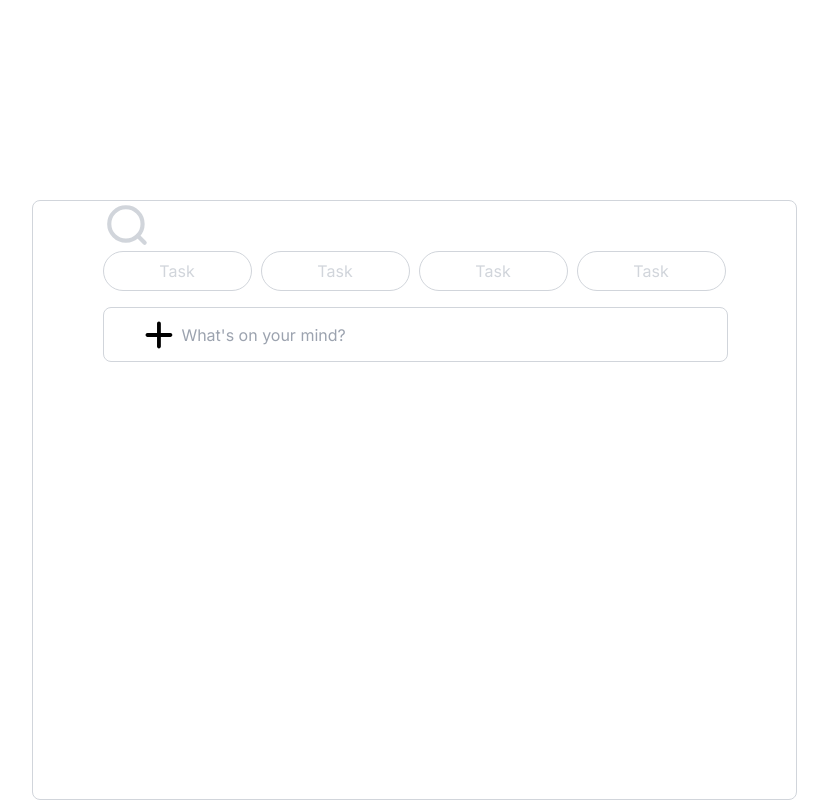
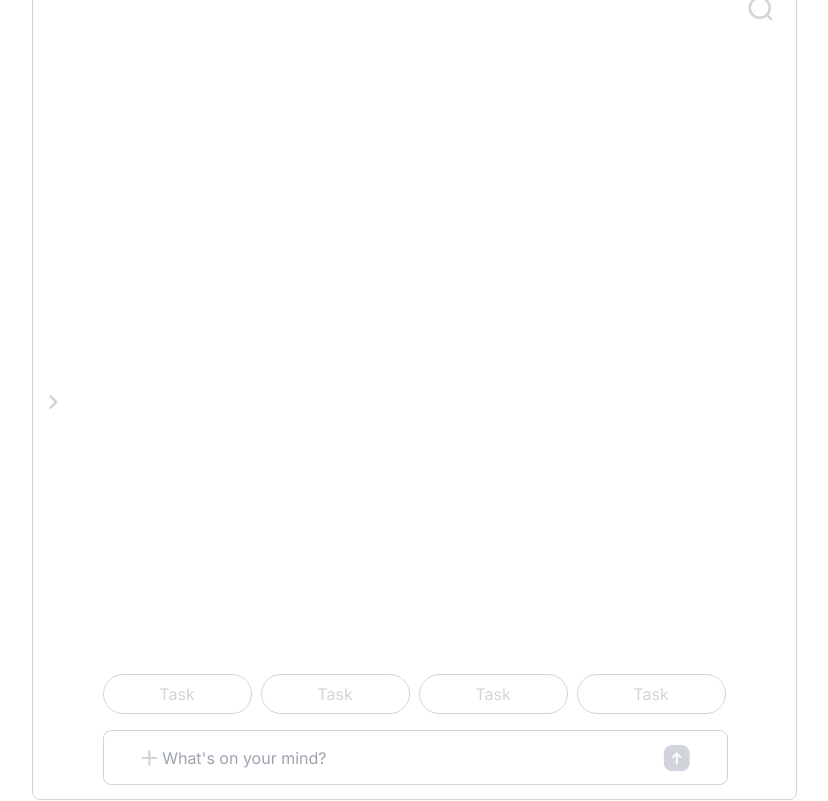
Before and after one commit to aidanbell/cluep-takeaway, a Next.js app: page / in a window 1280 px wide. Shown: the whole page, without its empty margins (226-1054 px from the left). Built offline with nearby package versions, Linux system fonts and the light colour scheme.

Commit message:
[UI] Wireframe complete without hoverstates or interactivity

```diff
--- a/app/globals.css
+++ b/app/globals.css
@@ -21,7 +21,8 @@ body {
 }
 
 main {
-  height: 600px;
+  position: relative;
+  height: 827px;
   width: 765px;
   margin-top: auto;
   margin-bottom: 0;
@@ -36,6 +37,23 @@ main {
   padding: 0 70px;
 }
 
+.search-icon {
+  position: absolute;
+  top: 20px;
+  right: 20px;
+}
+
+.menu-open-icon {
+  position: absolute;
+  top: 50%;
+  left: 5px;
+}
+
+.messages {
+  height: 700px;
+  width: 610px;
+}
+
 .send-message {
   width: 625px;
   height: 55px;
--- a/app/page.tsx
+++ b/app/page.tsx
@@ -1,12 +1,13 @@
 import Image from "next/image";
 
-import { SearchIcon, PlusIcon } from "./ui/Icons";
+import { SearchIcon, PlusIcon, SendMessageIcon, ChevronRightIcon } from "./ui/Icons";
 
 export default function Home() {
   return (
-    <main className="flex flex-col mx-auto mt-auto mb-0 h-600 center justify-between rounded-lg border border-gray-300">
+    <main className="flex flex-col mx-auto mt-auto mb-0 center justify-between rounded-lg border border-gray-300">
+      <SearchIcon size={30} className="search-icon text-gray-300" />
+      <ChevronRightIcon size={30} className="menu-open-icon text-gray-300" />
       <div className="content flex flex-col">
-        <SearchIcon size={50} className="text-gray-300" />
 
         <div className="messages"></div>
         <div className="tasks flex flex-row justify-between text-gray-300">
@@ -24,12 +25,13 @@ export default function Home() {
           </button>
         </div>
         <div className="send-message w-full rounded-lg border border-gray-300 flex flex-row justify-between items-center text-gray-300">
-          <PlusIcon size={50} className="text-gray-300" />
+          <PlusIcon size={30} className="text-gray-300" />
           <input
             type="text"
             className="block w-full"
             placeholder="What's on your mind?"
           />
+          <SendMessageIcon size={40} className="text-gray-300" />
         </div>
       </div>
     </main>
--- a/app/ui/Icons.tsx
+++ b/app/ui/Icons.tsx
@@ -23,10 +23,53 @@ export function SearchIcon({ className, size }: { className: string, size: numbe
 
 export function PlusIcon({ className, size }: { className: string, size: number }) {
   return (
-    <PlusSVG
+    <svg
       className={className}
+      xmlns="http://www.w3.org/2000/svg"
+      height={size}
       width={size}
-      height={size}
-    />
+      fill="currentColor"
+      viewBox="0 0 24 24">
+      <path d="M0 0h24v24H0V0z" fill="none" />
+      <path d="M18 13h-5v5c0 .55-.45 1-1 1s-1-.45-1-1v-5H6c-.55 0-1-.45-1-1s.45-1 1-1h5V6c0-.55.45-1 1-1s1 .45 1 1v5h5c.55 0 1 .45 1 1s-.45 1-1 1z" />
+    </svg>
   );
 }
+
+export function SendMessageIcon({ className, size }: { className: string, size: number }) {
+  return (
+    <svg
+      className={className}
+      fill="currentColor"
+      height={size}
+      width={size}
+      version="1.1"
+      id="Icons"
+      xmlns="http://www.w3.org/2000/svg"
+      viewBox="-3.2 -3.2 38.40 38.40">
+      <g id="SVGRepo_bgCarrier" stroke-width="0"></g>
+      <g
+        id="SVGRepo_tracerCarrier"
+        stroke-linecap="round"
+        stroke-linejoin="round"></g>
+      <g id="SVGRepo_iconCarrier">
+        <path d="M21,2H11c-5,0-9,4-9,9v10c0,5,4,9,9,9h10c5,0,9-4,9-9V11C30,6,26,2,21,2z M20.7,15.7C20.5,15.9,20.3,16,20,16 s-0.5-0.1-0.7-0.3L17,13.4V22c0,0.6-0.4,1-1,1s-1-0.4-1-1v-8.6l-2.3,2.3c-0.4,0.4-1,0.4-1.4,0s-0.4-1,0-1.4l4-4 c0.1-0.1,0.2-0.2,0.3-0.2c0.2-0.1,0.5-0.1,0.8,0c0.1,0.1,0.2,0.1,0.3,0.2l4,4C21.1,14.7,21.1,15.3,20.7,15.7z"></path>
+      </g>
+    </svg>
+  );
+}
+
+export function ChevronRightIcon({ className, size }: { className: string, size: number }) {
+  return (
+    <svg
+      className={className}
+      xmlns="http://www.w3.org/2000/svg"
+      height={size}
+      width={size}
+      viewBox="0 0 24 24"
+      fill="currentColor">
+      <path d="M0 0h24v24H0V0z" fill="none" />
+      <path d="M9.29 6.71c-.39.39-.39 1.02 0 1.41L13.17 12l-3.88 3.88c-.39.39-.39 1.02 0 1.41.39.39 1.02.39 1.41 0l4.59-4.59c.39-.39.39-1.02 0-1.41L10.7 6.7c-.38-.38-1.02-.38-1.41.01z" />
+    </svg>
+  );
+}
```
Also changed, not shown: public/Icons/chevron_right_black_24dp.svg.
